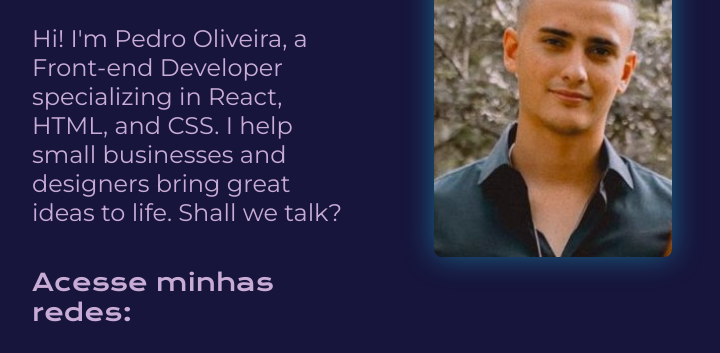
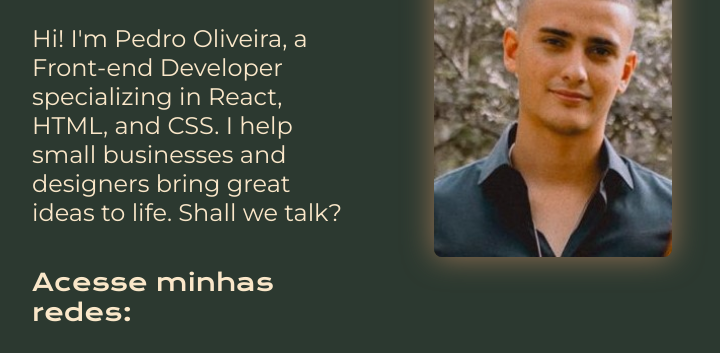
Before and after one commit to PeteerPT/portfolio, a plain HTML site: page index.html in a window 1280 px wide. Shown: the part 534-887 px from the top of the page, without its empty margins (288-1008 px from the left). Drawn offline with nearby package versions, Linux system fonts and the light colour scheme.

Commit message:
atualização cores

```diff
--- a/styles/style.css
+++ b/styles/style.css
@@ -1,11 +1,11 @@
 @import url('https://fonts.googleapis.com/css2?family=Krona+One&family=Montserrat:wght@400;600&display=swap');
 
 :root {
-    --cor-primaria: #17153B;
-    --cor-secundaria: #C8ACD6;
-    --cor-terciaria: #433D8B;
-    --cor-hover: #2E236C;
-    --cor-shadow-link: #d99ff7;
+    --cor-primaria: #2C3930;
+    --cor-secundaria: #FAE7C9;
+    --cor-terciaria: #E1C78F;
+    --cor-hover: #B0926A;
+    --cor-shadow-link: #f1ece3;
 
     --font-primaria-krona: 'Krona One', sans-serif;
     --font-secundaria-montserrat: 'Montserrat', sans-serif;
@@ -139,7 +139,7 @@ body {
     height: auto;
     border-radius: 8px;
     object-fit: cover;
-    box-shadow: 0 0 30px rgba(34, 212, 253, 0.4);
+    box-shadow: 0 0 30px #997456;
 }
 
 .rodape {
```
